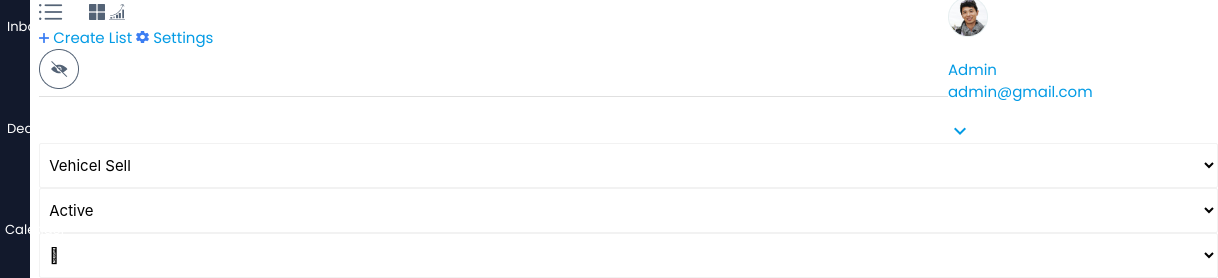
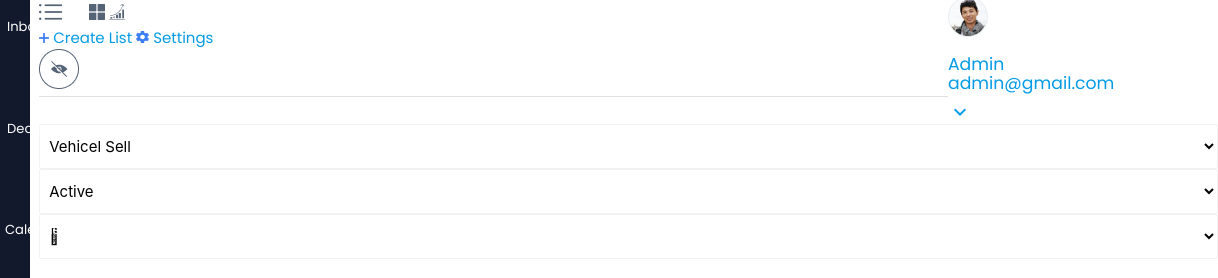
Before and after one commit to samuil22/360Admin, a plain HTML site: page index.html in a window 1280 px wide. Shown: the part 140-418 px from the top of the page, 62-1280 px from the left. Drawn offline with nearby package versions, Linux system fonts and the light colour scheme; files that its build step writes are made by us from their sources.

Commit message:
responsive v4

```diff
--- a/index.html
+++ b/index.html
@@ -58,7 +58,7 @@
                             <a href="#" >
                                 <span class="ad__span">
                                     <img class="ad__img" src="assets/img/admin.png" alt="">
-                                    <p class="ad__p">Admin <br><span class="ad__p_span">admin@gmail.com</span></p><i class="material-icons left ad_arrow_down">expand_more</i>
+                                    <h6 class="ad__p">Admin <br><span class="ad__p_span">admin@gmail.com</span></h6><i class="material-icons left ad_arrow_down">expand_more</i>
                                 </span>
                             </a>
                         </li>
```
